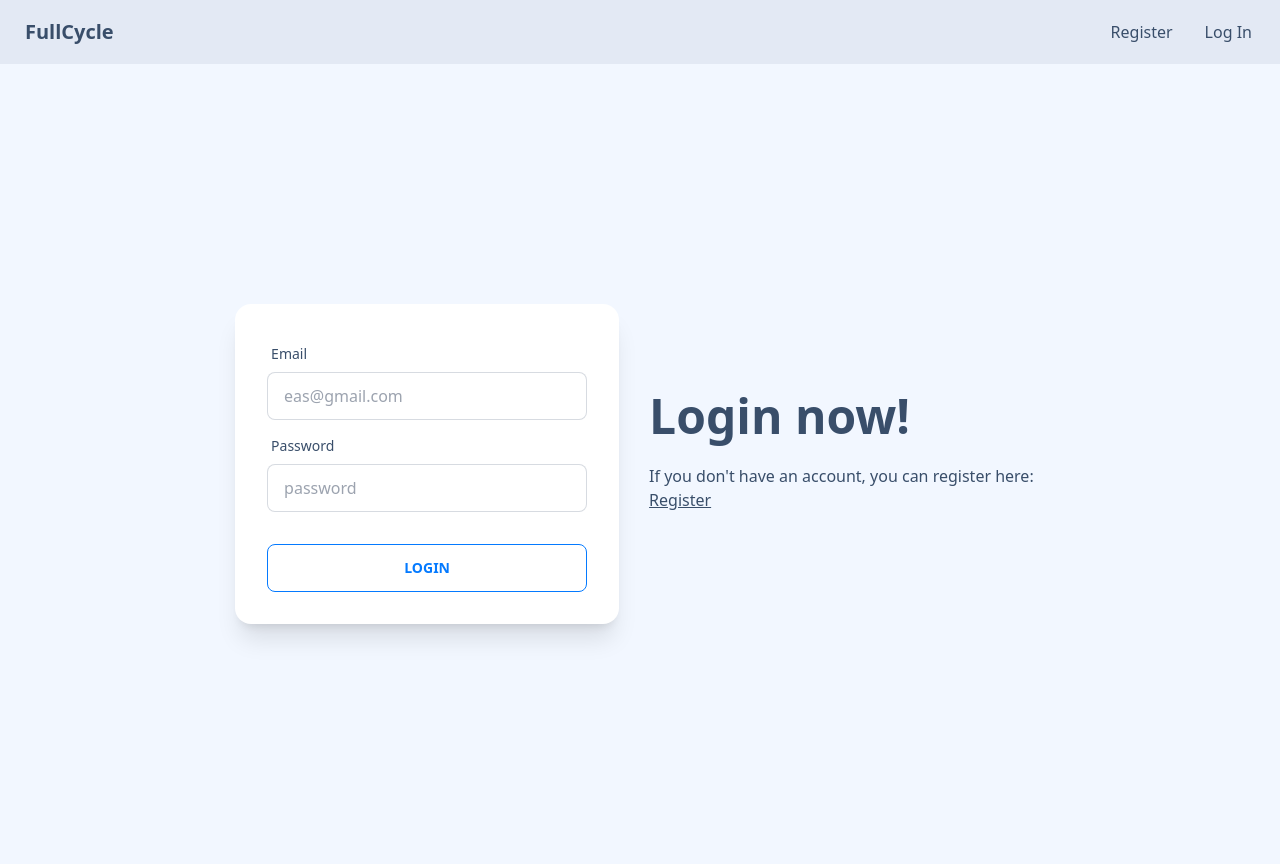
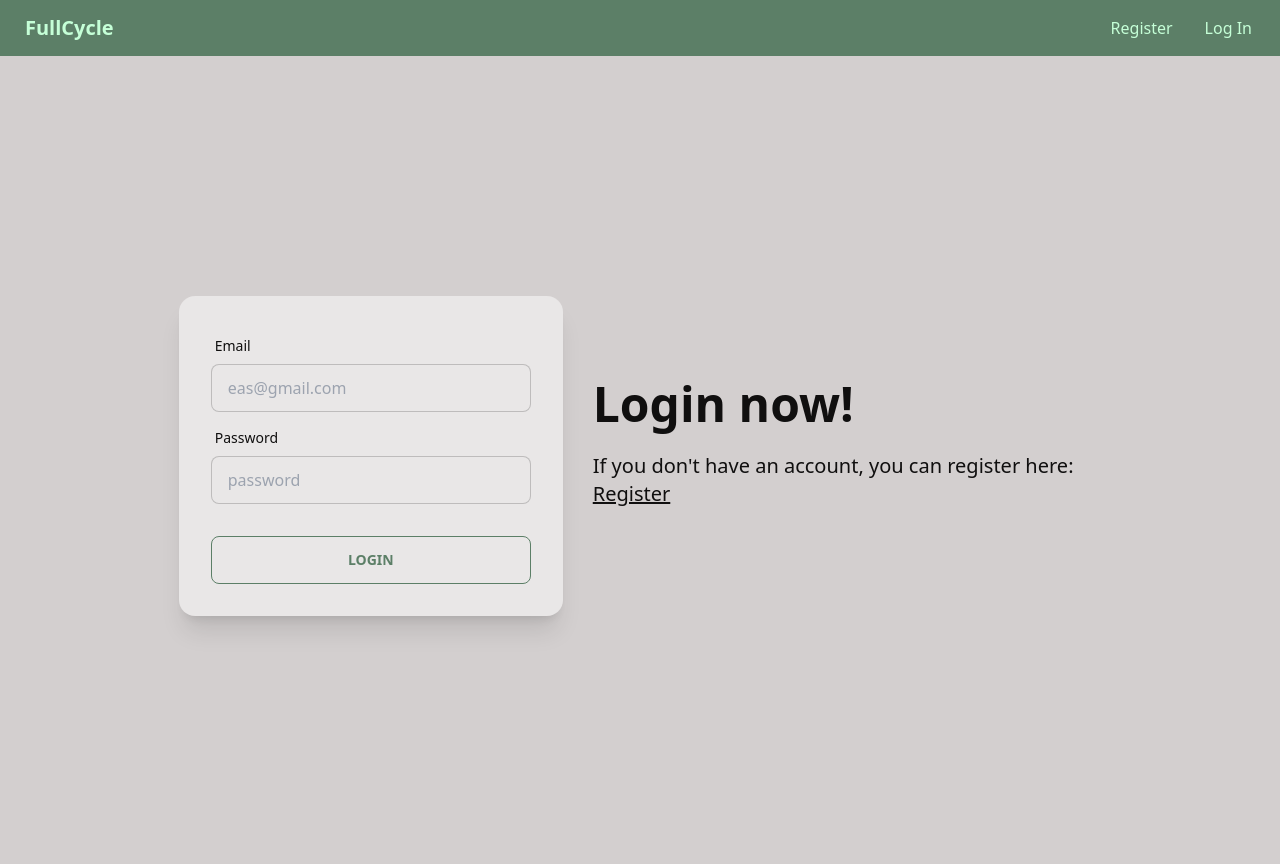
Before and after one commit to placidmoon1/eas-hackathon, a Flask app: page /auth/login in a window 1280 px wide. After the commit the page ends 629 px from the top, so only its background shows below. Run offline with Flask 2, Linux system fonts and the light colour scheme; some libraries are stand-ins or nearby versions.

Commit message:
feat: register ui in progress, added pics

```diff
--- a/server/templates/auth/login.html
+++ b/server/templates/auth/login.html
@@ -5,7 +5,7 @@
   <div class="hero-content flex-col lg:flex-row-reverse" style="column-gap: 30px;">
     <div class="text-center lg:text-left">
       <h1 class="text-5xl font-bold">Login now!</h1>
-      <p class="py-6">If you don't have an account, you can register here:
+      <p class="py-6 text-xl">If you don't have an account, you can register here:
         <span> <a class="link" href="/auth/register">Register</a></span>
       </p>
 
--- a/server/templates/auth/register.html
+++ b/server/templates/auth/register.html
@@ -1,11 +1,12 @@
 {% extends 'base.html' %}
 
 {% block content %}
-<div class="hero min-h-screen bg-base-200">
+<div class="hero min-h-screen bg-base-200" >
   <div class="hero-content flex-col lg:flex-row-reverse" style="column-gap: 30px;">
     <div class="text-center lg:text-left">
+      <img class="mx-auto" src="{{url_for('static', filename='planet.png')}}" width="200px"/>
       <h1 class="text-5xl font-bold">Register now!</h1>
-      <p class="py-6">By filling out four fields, you can enjoy all of FullCycle's benefits!
+      <p class="py-3 text-xl">By filling out four fields, you can help save our earth!
       </p>
     </div>
     <div class="card flex-shrink-0 w-full max-w-sm shadow-xl bg-base-100">
--- a/server/templates/base.html
+++ b/server/templates/base.html
@@ -2,26 +2,41 @@
 <title>{% block title %}{% endblock %} - Flaskr</title>
 <link href="https://cdn.jsdelivr.net/npm/daisyui@2.43.2/dist/full.css" rel="stylesheet" type="text/css" />
 <script src="https://cdn.tailwindcss.com"></script>
+<style>
+  .navbar {
+    padding-top: 4px !important;
+    padding-bottom: 4px !important;;
+    min-height: 48px;
+  }
+</style>
 
 <!-- script -->
-<html data-theme="winter">
-<div class = "navbar bg-base-300">
+<html data-theme="garden">
+<div class = "navbar w-full bg-primary text-primary-content">
   <div class="flex-1">
     <a class="btn btn-ghost normal-case text-xl">FullCycle</a>
   </div>
   <div class = "flex-none">
-    <ul class = "menu menu-horizontal px-1">
+    <ul class = "menu menu-horizontal px-1" >
       {% if g.user %}
         <li><span>{{ g.user['username'] }}</span>
         <li><a href="{{ url_for('auth.logout') }}">Log Out</a>
       {% else %}
-        <li><a href="{{ url_for('auth.register_page') }}">Register</a>
-        <li><a href="{{ url_for('auth.login_page') }}">Log In</a>
+        <li>
+          <a href="{{ url_for('auth.register_page') }}">
+          Register
+          </a>
+        </li>
+        <li>
+          <a href="{{ url_for('auth.login_page') }}">
+            Log In
+          </a>
+        </li>
       {% endif %}
     </ul>
   </div>
 </div>
-<section class="content">
+<section class="content" >
   <header>
     {% block header %}{% endblock %}
   </header>
```
Also changed, not shown: server/templates/factory/factory_qr.html (added, +7 -0 lines), server/static/app_registration_FILL0_wght400_GRAD0_opsz24.svg (added), server/static/planet.png (added).
